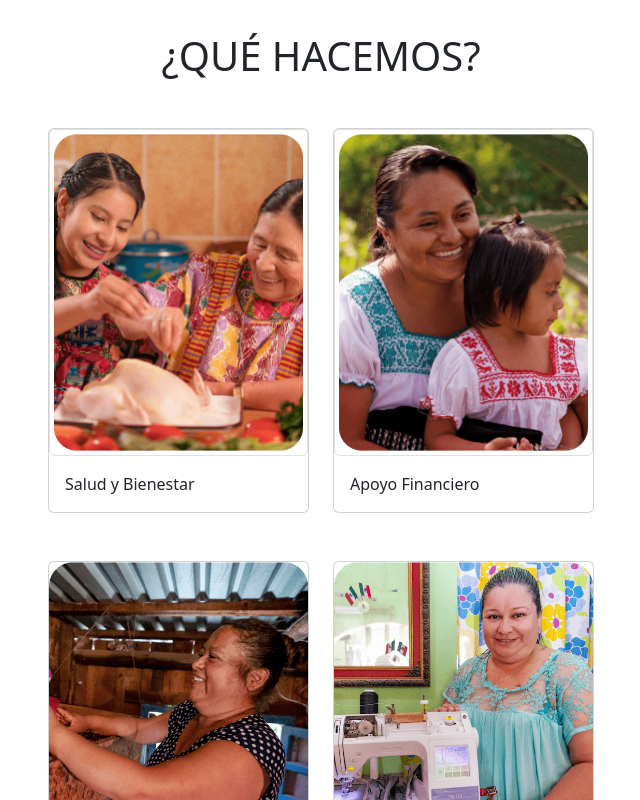
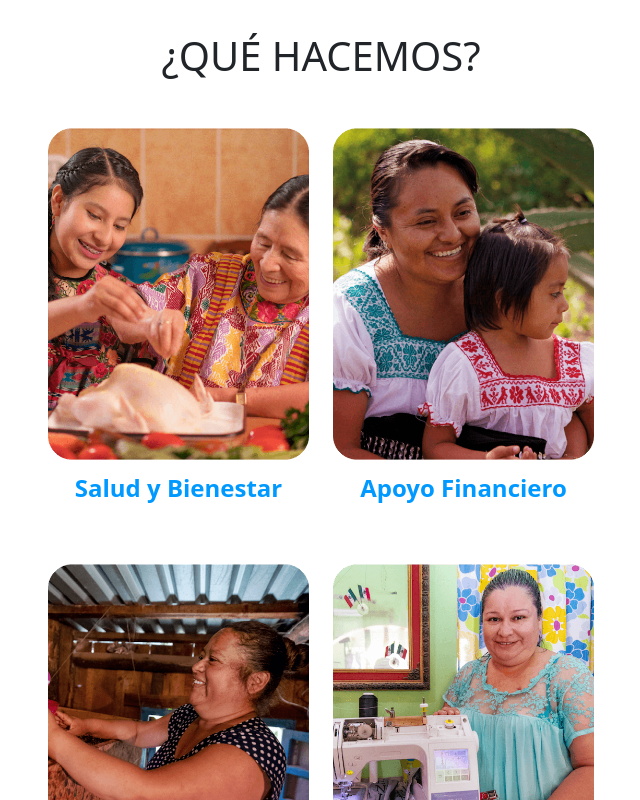
Before and after one commit to SebastianRojas627/pro_mujer_interna, a Vue app: page / in a window 1280 px wide. Shown: the part 1080-1880 px from the top of the page, without its empty margins (319-959 px from the left). Built offline with nearby package versions, Linux system fonts and the light colour scheme.

Commit message:
correccionesPaginas

```diff
--- a/package.json
+++ b/package.json
@@ -9,11 +9,13 @@
   },
   "dependencies": {
     "bootstrap": "^5.2.3",
+    "bootstrap-icons": "^1.10.5",
     "core-js": "^3.8.3",
     "jquery": "^3.6.4",
     "leaflet": "^1.9.4",
     "popper.js": "^1.16.1",
-    "vue": "^3.2.13"
+    "vue": "^3.2.13",
+    "vue-material-design-icons": "^5.2.0"
   },
   "devDependencies": {
     "@babel/core": "^7.12.16",
--- a/src/components/WhatWeDo.vue
+++ b/src/components/WhatWeDo.vue
@@ -4,52 +4,84 @@
       <h1 class="text-center">¿QUÉ HACEMOS?</h1>
       <div class="row justify-content-center mt-5">
         <div class="col-md-3">
+          <div class="card-wrapper">
             <div class="card mb-4">
+              <div class="img-wrapper">
                 <img
-              src="../assets/card1.png"
+                  :src="card1.imageSrc"
                   :alt="card1.imageAlt"
-              class="card-img-top img-thumbnail custom-img"
+                  class="card-img-top custom-img"
                 />
+                <div class="img-overlay"></div>
+                <div class="card-hover-text">
+                  <p>{{ card1.hoverText }}</p>
+                </div>
+              </div>
               <div class="card-body">
-              <p class="card-text">{{ card1.description }}</p>
+                <p class="card-text bigger-text">{{ card1.description }}</p>
+              </div>
             </div>
           </div>
         </div>
         <div class="col-md-3">
+          <div class="card-wrapper">
             <div class="card mb-4">
+              <div class="img-wrapper">
                 <img
-              src="../assets/card2.png"
+                  :src="card2.imageSrc"
                   :alt="card2.imageAlt"
-              class="card-img-top img-thumbnail custom-img"
+                  class="card-img-top custom-img"
                 />
+                <div class="img-overlay"></div>
+                <div class="card-hover-text">
+                  <p>{{ card2.hoverText }}</p>
+                </div>
+              </div>
               <div class="card-body">
-              <p class="card-text">{{ card2.description }}</p>
+                <p class="card-text bigger-text">{{ card2.description }}</p>
+              </div>
             </div>
           </div>
         </div>
       </div>
       <div class="row justify-content-center mt-4">
         <div class="col-md-3">
+          <div class="card-wrapper">
             <div class="card mb-4">
+              <div class="img-wrapper">
                 <img
-              src="../assets/card3.png"
+                  :src="card3.imageSrc"
                   :alt="card3.imageAlt"
                   class="card-img-top custom-img"
                 />
+                <div class="img-overlay"></div>
+                <div class="card-hover-text">
+                  <p>{{ card3.hoverText }}</p>
+                </div>
+              </div>
               <div class="card-body">
-              <p class="card-text">{{ card3.description }}</p>
+                <p class="card-text bigger-text">{{ card3.description }}</p>
+              </div>
             </div>
           </div>
         </div>
         <div class="col-md-3">
+          <div class="card-wrapper">
             <div class="card mb-4">
+              <div class="img-wrapper">
                 <img
-              src="../assets/card4.png"
+                  :src="card4.imageSrc"
                   :alt="card4.imageAlt"
                   class="card-img-top custom-img"
                 />
+                <div class="img-overlay"></div>
+                <div class="card-hover-text">
+                  <p>{{ card4.hoverText }}</p>
+                </div>
+              </div>
               <div class="card-body">
-              <p class="card-text">{{ card4.description }}</p>
+                <p class="card-text bigger-text">{{ card4.description }}</p>
+              </div>
             </div>
           </div>
         </div>
@@ -63,24 +95,28 @@ export default {
   data() {
     return {
       card1: {
-        imageSrc: "../assets/card1.png",
+        imageSrc: require("../assets/card1.png"),
         imageAlt: "Image 1",
         description: "Salud y Bienestar",
+        hoverText: "Lorem ipsum dolor sit amet, consectetur adipiscing elit. Vestibulum consectetur nisi non lectus semper feugiat.",
       },
       card2: {
-        imageSrc: "../assets/card1.png",
+        imageSrc: require("../assets/card2.png"),
         imageAlt: "Image 2",
         description: "Apoyo Financiero",
+        hoverText: "Lorem ipsum dolor sit amet, consectetur adipiscing elit. Vestibulum consectetur nisi non lectus semper feugiat.",
       },
       card3: {
-        imageSrc: "../assets/card1.png",
+        imageSrc: require("../assets/card3.png"),
         imageAlt: "Image 3",
         description: "Capacitacion",
+        hoverText: "Lorem ipsum dolor sit amet, consectetur adipiscing elit. Vestibulum consectetur nisi non lectus semper feugiat.",
       },
       card4: {
-        imageSrc: "../assets/card1.png",
+        imageSrc: require("../assets/card4.png"),
         imageAlt: "Image 4",
         description: "Emprendimiento",
+        hoverText: "Lorem ipsum dolor sit amet, consectetur adipiscing elit. Vestibulum consectetur nisi non lectus semper feugiat.",
       },
     };
   },
@@ -89,7 +125,68 @@ export default {
 
 <style scoped>
 .custom-img {
-  height: 10%;
-  width: auto;
+  height: 100%;
+  width: 100%;
+  object-fit: cover;
+}
+
+.img-wrapper {
+  position: relative;
+  overflow: hidden;
+}
+
+.img-overlay {
+  position: absolute;
+  top: 0;
+  left: 0;
+  height: 100%;
+  width: 100%;
+  background-color: rgba(0, 0, 0, 0.6);
+  opacity: 0;
+  border-radius: 10px;
+  transition: opacity 0.3s ease;
+}
+
+.card-wrapper:hover .img-overlay {
+  opacity: 1;
+}
+
+.card-hover-text {
+  display: none;
+  position: absolute;
+  top: 50%;
+  left: 50%;
+  transform: translate(-50%, -50%);
+  text-align: center;
+  color: white;
+  font-weight: bold;
+  font-size: 18px;
+}
+
+.card-wrapper:hover .card-hover-text {
+  display: block;
+}
+
+.card {
+  border: none;
+  border-radius: 10px;
+  overflow: hidden;
+}
+
+.card-body {
+  padding: 10px;
+}
+
+.card-text {
+  color: #0099ff;
+  text-align: center;
+  font-weight: bold;
+  font-size: 20px;
+}
+
+.bigger-text {
+  font-size: 24px;
+  color: #0099ff;
+  font-weight: bold;
 }
 </style>
```
Also changed, not shown: 1 other file (tests, documents, lock files or other folders). Lines whose indentation alone changed are shown as unchanged.
